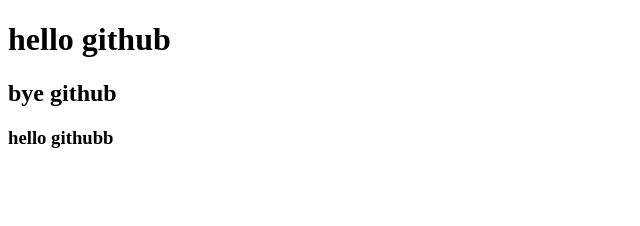
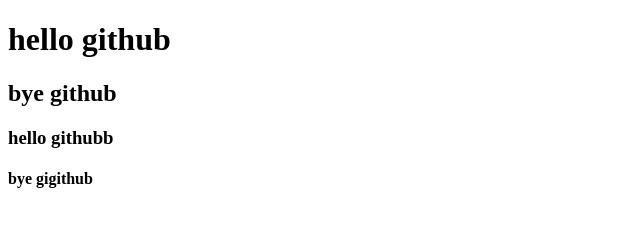
Before and after one commit to topiso27/github_test, a plain HTML site: page index.html in a window 1280 px wide. Shown: the whole page, without its empty margins (0-640 px from the left). Drawn offline with Linux system fonts and the light colour scheme.

Commit message:
[update]h4 추가

```diff
--- a/index.html
+++ b/index.html
@@ -9,5 +9,6 @@
     <h1>hello github</h1>
     <h2>bye github</h2>
     <h3>hello githubb</h3>
+    <h4>bye gigithub</h4>
 </body>
 </html>
```
